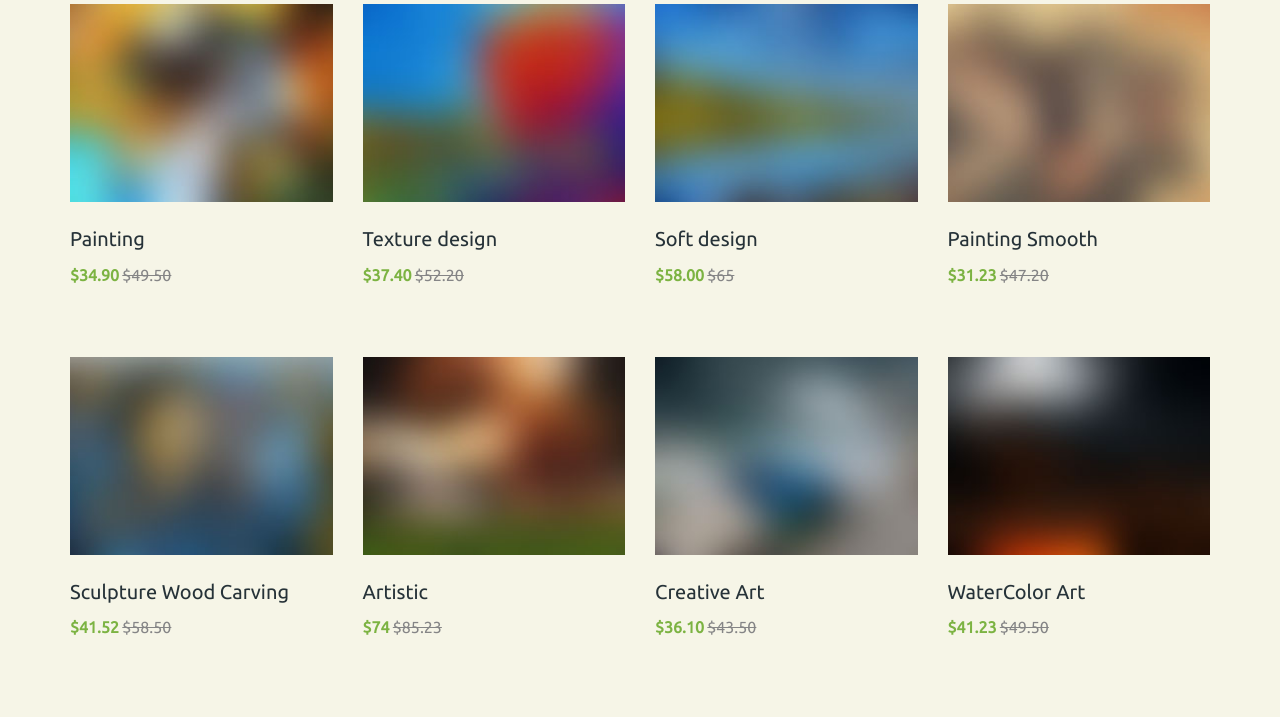
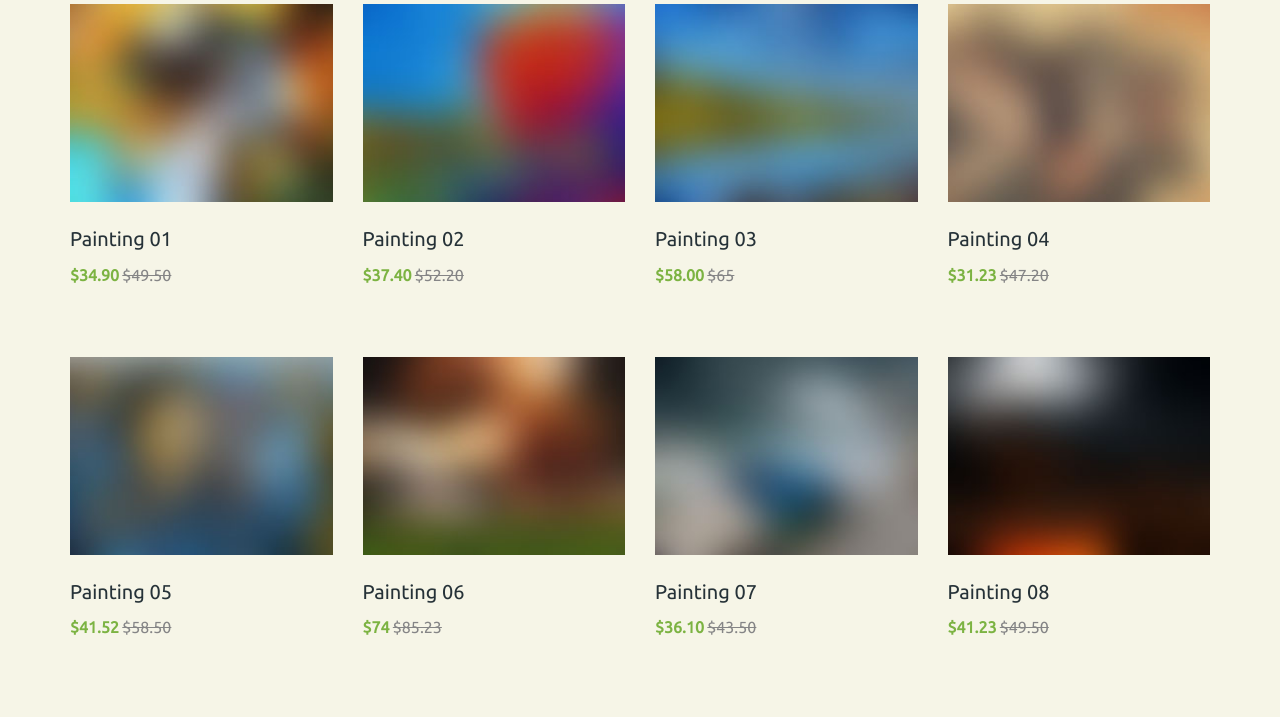
Before and after one commit to jaykido/portraystore, a plain HTML site: page category-Painting-Smooth.html in a window 1280 px wide. Shown: the part 83-800 px from the top of the page. Drawn offline with Linux system fonts and the light colour scheme.

Commit message:
painting-Page Updated

```diff
--- a/category-Painting-Smooth.html
+++ b/category-Painting-Smooth.html
@@ -123,7 +123,7 @@
               </div>
               <div class="caption">
                 <div class="product-name">
-                  <a href="single-product.html">Painting</a>
+                  <a href="single-product.html">Painting 01</a>
                 </div>
                 <div class="price">
                   <span class="price-new">$34.90</span>
@@ -148,7 +148,7 @@
               </div>
               <div class="caption">
                 <div class="product-name">
-                  <a href="category-Texture.html">Texture design</a>
+                  <a href="category-Texture.html">Painting 02</a>
                 </div>
                 <div class="price">
                   <span class="price-new">$37.40</span>
@@ -173,7 +173,7 @@
               </div>
               <div class="caption">
                 <div class="product-name">
-                  <a href="single-product.html">Soft design</a>
+                  <a href="single-product.html">Painting 03</a>
                 </div>
                 <div class="price">
                   <span class="price-new">$58.00</span>
@@ -196,7 +196,7 @@
               </div>
               <div class="caption">
                 <div class="product-name">
-                  <a href="single-product.html">Painting Smooth</a>
+                  <a href="single-product.html">Painting 04</a>
                 </div>
                 <div class="price">
                   <span class="price-new">$31.23</span>
@@ -221,7 +221,7 @@
               </div>
               <div class="caption">
                 <div class="product-name">
-                  <a href="single-product.html">Sculpture Wood Carving</a>
+                  <a href="single-product.html">Painting 05</a>
                 </div>
                 <div class="price">
                   <span class="price-new">$41.52</span>
@@ -246,7 +246,7 @@
               </div>
               <div class="caption">
                 <div class="product-name">
-                  <a href="single-product.html">Artistic</a>
+                  <a href="single-product.html">Painting 06</a>
                 </div>
                 <div class="price">
                   <span class="price-new">$74</span>
@@ -271,7 +271,7 @@
               </div>
               <div class="caption">
                 <div class="product-name">
-                  <a href="single-product.html">Creative Art</a>
+                  <a href="single-product.html">Painting 07</a>
                 </div>
                 <div class="price">
                   <span class="price-new">$36.10</span>
@@ -296,7 +296,7 @@
               </div>
               <div class="caption">
                 <div class="product-name">
-                  <a href="single-product.html">WaterColor Art</a>
+                  <a href="single-product.html">Painting 08</a>
                 </div>
                 <div class="price">
                   <span class="price-new">$41.23</span>
```
